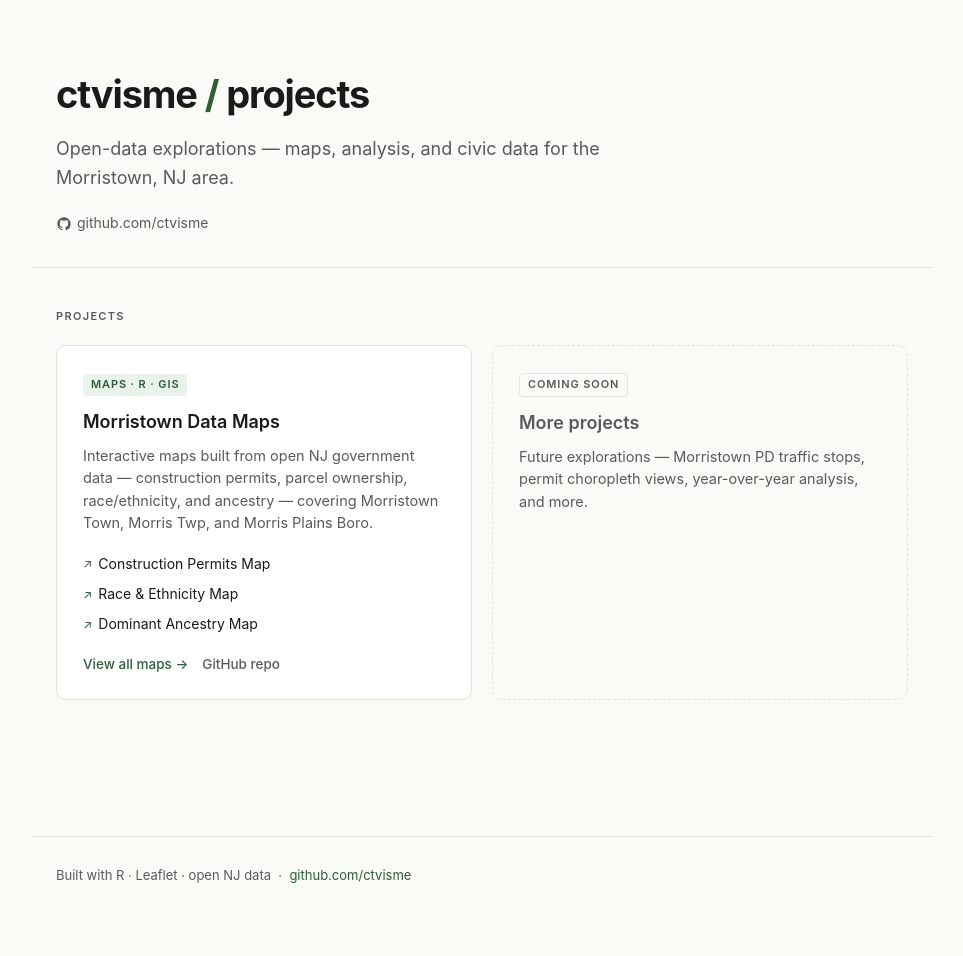
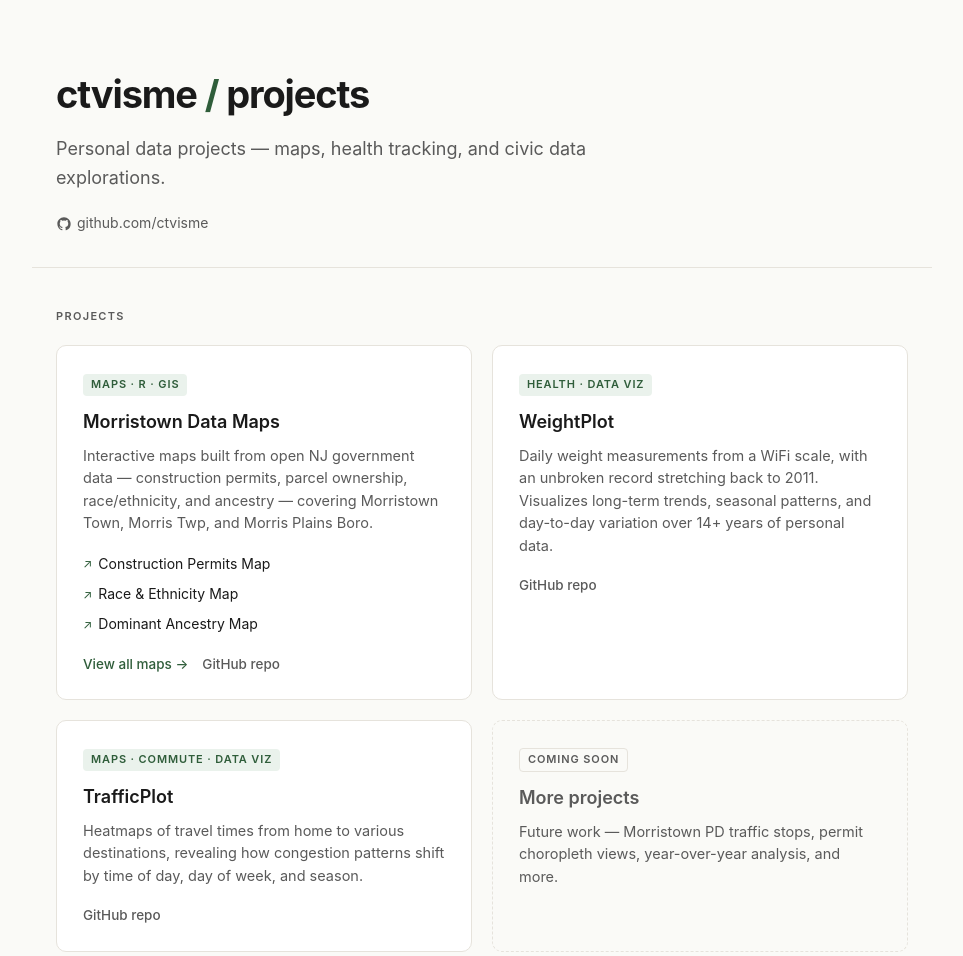
Before and after one commit to CTVisMe/CTVisMe.github.io, a plain HTML site: page index.html in a window 1280 px wide. Shown: the top 956 px of the page, without its empty margins (158-1121 px from the left). Before the commit the page ends 914 px from the top, so only its background shows below. Drawn offline with Linux system fonts and the light colour scheme.

Commit message:
Add WeightPlot and TrafficPlot to portfolio

```diff
--- a/index.html
+++ b/index.html
@@ -25,7 +25,6 @@
   a { color: var(--accent); text-decoration: none; }
   a:hover { color: var(--accent-hover); text-decoration: underline; }
 
-  /* ── Header ── */
   header {
     padding: 64px 24px 32px;
     max-width: 900px;
@@ -60,14 +59,12 @@
   }
   header .links a:hover { color: var(--accent); text-decoration: none; }
 
-  /* ── Main ── */
   main {
     max-width: 900px;
     margin: 0 auto;
     padding: 40px 24px 80px;
   }
 
-  /* ── Section heading ── */
   h2.section-label {
     font-size: 11px;
     font-weight: 600;
@@ -77,7 +74,6 @@
     margin: 0 0 20px;
   }
 
-  /* ── Project cards ── */
   .project-grid {
     display: grid;
     grid-template-columns: repeat(auto-fill, minmax(380px, 1fr));
@@ -134,7 +130,6 @@
   .card-links a:hover { text-decoration: none; opacity: 0.8; }
   .card-links a.secondary { color: var(--fg-muted); }
 
-  /* ── Map sub-list inside a card ── */
   .map-list {
     list-style: none;
     padding: 0;
@@ -153,7 +148,6 @@
   .map-list li a:hover { color: var(--accent); text-decoration: none; }
   .map-list li a::before { content: "↗"; font-size: 12px; color: var(--accent); }
 
-  /* ── Footer ── */
   footer {
     border-top: 1px solid var(--border);
     padding: 28px 24px;
@@ -168,10 +162,9 @@
 
 <header>
   <h1>ctvisme <span>/</span> projects</h1>
-  <p class="tagline">Open-data explorations — maps, analysis, and civic data for the Morristown, NJ area.</p>
+  <p class="tagline">Personal data projects — maps, health tracking, and civic data explorations.</p>
   <div class="links">
     <a href="https://github.com/ctvisme" target="_blank">
-      <!-- GitHub icon -->
       <svg width="16" height="16" viewBox="0 0 24 24" fill="currentColor"><path d="M12 2C6.477 2 2 6.484 2 12.021c0 4.428 2.865 8.184 6.839 9.504.5.092.682-.217.682-.482 0-.237-.009-.868-.014-1.703-2.782.605-3.369-1.343-3.369-1.343-.454-1.158-1.11-1.466-1.11-1.466-.908-.62.069-.608.069-.608 1.003.07 1.531 1.032 1.531 1.032.892 1.53 2.341 1.088 2.91.832.092-.647.35-1.088.636-1.338-2.22-.253-4.555-1.113-4.555-4.951 0-1.093.39-1.988 1.029-2.688-.103-.253-.446-1.272.098-2.65 0 0 .84-.27 2.75 1.026A9.564 9.564 0 0 1 12 6.844a9.59 9.59 0 0 1 2.504.337c1.909-1.296 2.747-1.027 2.747-1.027.546 1.379.202 2.398.1 2.651.64.7 1.028 1.595 1.028 2.688 0 3.848-2.339 4.695-4.566 4.943.359.309.678.92.678 1.855 0 1.338-.012 2.419-.012 2.747 0 .268.18.58.688.482A10.02 10.02 0 0 0 22 12.021C22 6.484 17.522 2 12 2z"/></svg>
       github.com/ctvisme
     </a>
@@ -200,11 +193,31 @@
       </div>
     </div>
 
-    <!-- Placeholder for future projects -->
+    <!-- WeightPlot -->
+    <div class="card">
+      <span class="card-tag">Health · Data Viz</span>
+      <h3>WeightPlot</h3>
+      <p>Daily weight measurements from a WiFi scale, with an unbroken record stretching back to 2011. Visualizes long-term trends, seasonal patterns, and day-to-day variation over 14+ years of personal data.</p>
+      <div class="card-links">
+        <a href="https://github.com/ctvisme/WeightPlot" class="secondary">GitHub repo</a>
+      </div>
+    </div>
+
+    <!-- TrafficPlot -->
+    <div class="card">
+      <span class="card-tag">Maps · Commute · Data Viz</span>
+      <h3>TrafficPlot</h3>
+      <p>Heatmaps of travel times from home to various destinations, revealing how congestion patterns shift by time of day, day of week, and season.</p>
+      <div class="card-links">
+        <a href="https://github.com/ctvisme/TrafficPlot" class="secondary">GitHub repo</a>
+      </div>
+    </div>
+
+    <!-- Placeholder -->
     <div class="card" style="border-style:dashed; background: transparent;">
       <span class="card-tag" style="background:transparent; border: 1px solid var(--border); color: var(--fg-muted);">Coming soon</span>
       <h3 style="color: var(--fg-muted);">More projects</h3>
-      <p>Future explorations — Morristown PD traffic stops, permit choropleth views, year-over-year analysis, and more.</p>
+      <p>Future work — Morristown PD traffic stops, permit choropleth views, year-over-year analysis, and more.</p>
     </div>
 
   </div>
@@ -212,7 +225,7 @@
 </main>
 
 <footer>
-  Built with R · Leaflet · open NJ data &nbsp;·&nbsp; <a href="https://github.com/ctvisme">github.com/ctvisme</a>
+  Built with R · open data · personal curiosity &nbsp;·&nbsp; <a href="https://github.com/ctvisme">github.com/ctvisme</a>
 </footer>
 
 </body>
```
